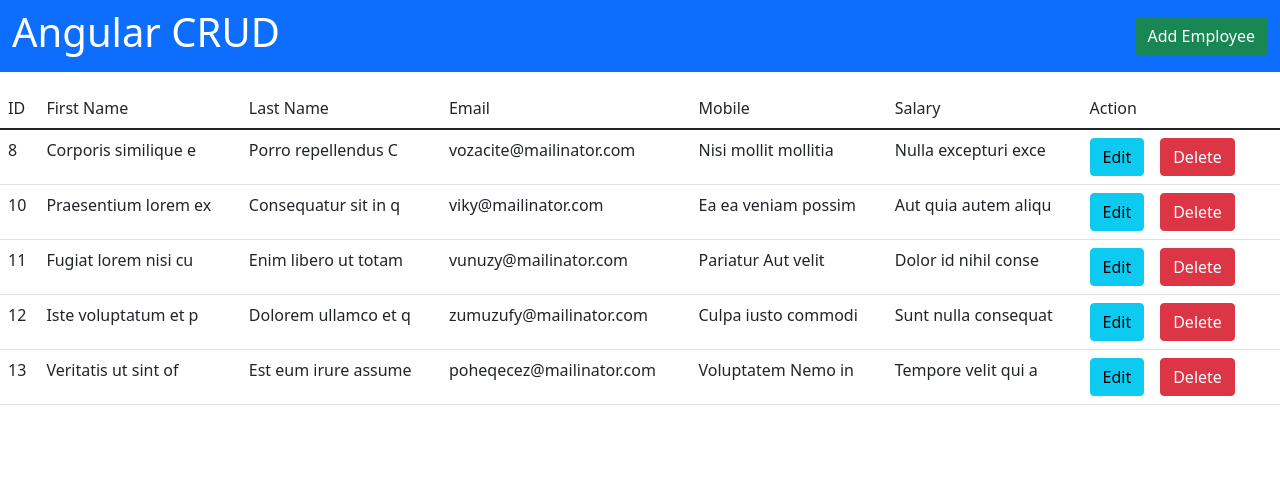
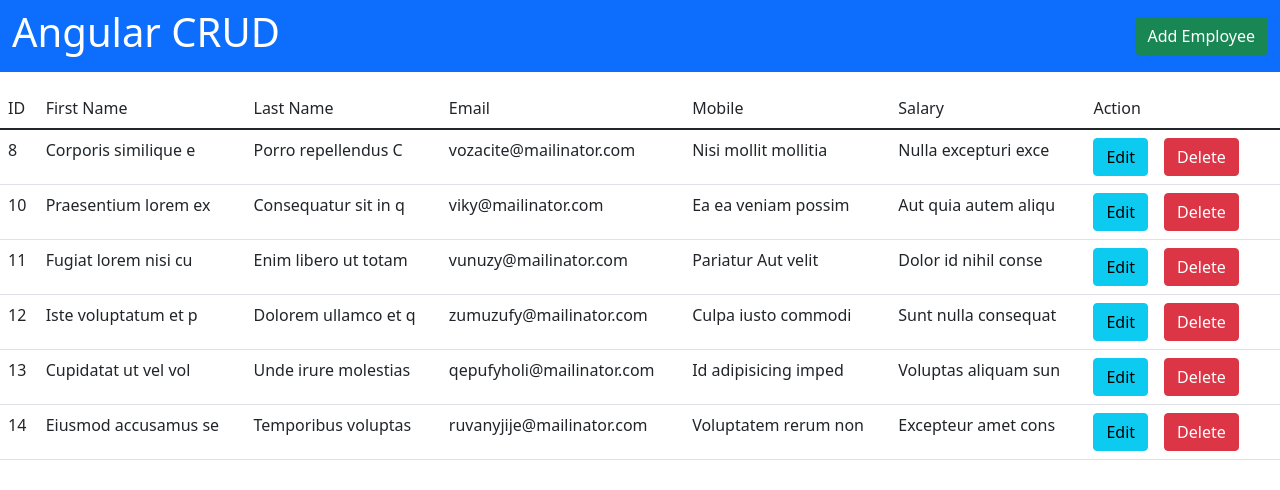
Before and after one commit to yasser22269/CRUD-And-Authentication-Angular, an Angular app: page / in a window 1280 px wide. Shown: the top 490 px of the page. Built offline with nearby package versions, Linux system fonts and the light colour scheme; data requests are answered from the project's data file.

Commit message:
final project

```diff
--- a/db.json
+++ b/db.json
@@ -34,11 +34,19 @@
     },
     {
       "id": 13,
-      "firstName": "Veritatis ut sint of",
-      "lastName": "Est eum irure assume",
-      "email": "poheqecez@mailinator.com",
-      "mobile": "Voluptatem Nemo in ",
-      "salary": "Tempore velit qui a"
+      "firstName": "Cupidatat ut vel vol",
+      "lastName": "Unde irure molestias",
+      "email": "qepufyholi@mailinator.com",
+      "mobile": "Id adipisicing imped",
+      "salary": "Voluptas aliquam sun"
+    },
+    {
+      "id": 14,
+      "firstName": "Eiusmod accusamus se",
+      "lastName": "Temporibus voluptas ",
+      "email": "ruvanyjije@mailinator.com",
+      "mobile": "Voluptatem rerum non",
+      "salary": "Excepteur amet cons"
     }
   ],
   "comments": [],
--- a/src/app/employee-dashboard/employee-dashboard.component.ts
+++ b/src/app/employee-dashboard/employee-dashboard.component.ts
@@ -11,7 +11,7 @@
   formValue !: FormGroup;
   employees !: any;
   ShowAddbutton : boolean = true;
-  employeeModels: EmployeeModels= new EmployeeModels();
+  employeeModels !: EmployeeModels;
   constructor(private formbuilder : FormBuilder,
               private api : ApiService,
 
```
Also changed, not shown: screen/json.png (added).
